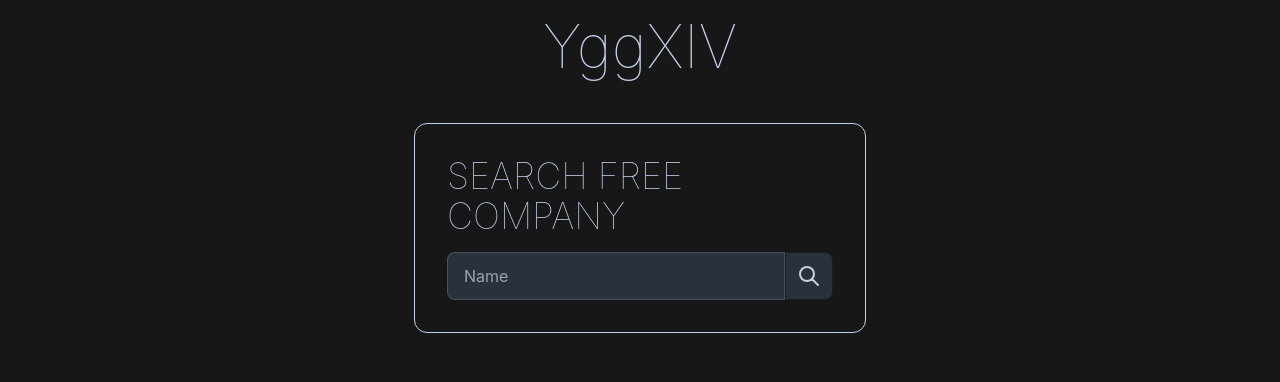
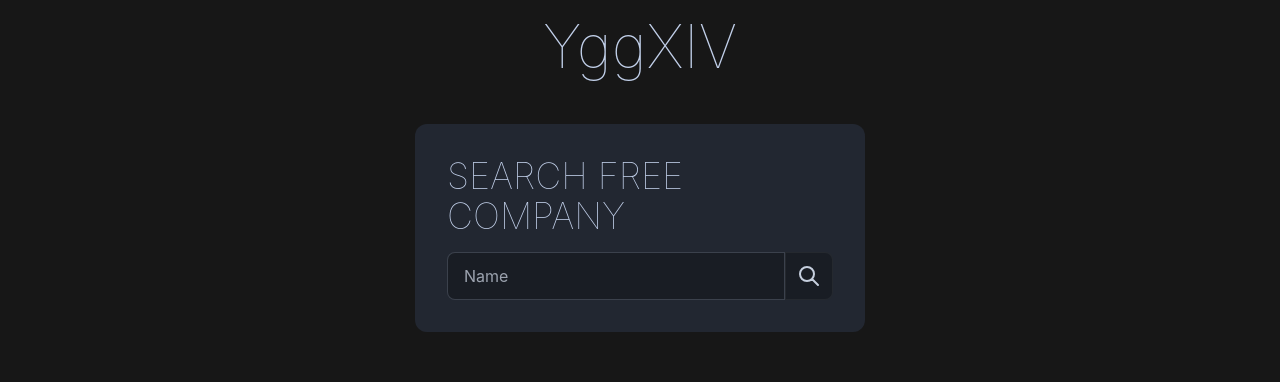
Before and after one commit to ygg-m/yggxiv, a React (Create React App) app: page /#/ in a window 1280 px wide. Shown: the top 382 px of the page. Built offline with nearby package versions, Linux system fonts and the light colour scheme.

Commit message:
refactor: search context applied to project

```diff
--- a/src/Components/FreeCompany/Ranking.tsx
+++ b/src/Components/FreeCompany/Ranking.tsx
@@ -1,6 +1,7 @@
 import { useState } from "react";
 import { v4 as uuidv4 } from "uuid";
 import { useFreeCompanyContext } from "../../Contexts/FreeCompanyContext";
+import { MemoizedFetchProgress } from "../LoadingComponents/FetchProgress";
 import { Achievement, Minion, Mount } from "./Ranking/index";
 
 export const Ranking = () => {
@@ -10,15 +11,7 @@ export const Ranking = () => {
 
   const isMemberDataEmpty = MembersFullData[0]?.Character?.ID === 0;
   if (isMemberDataEmpty || membersFetchLoad)
-    return (
-      <section className="grid gap-4 pb-8 min-h-[calc(100vh-448px)]">
-        <nav className="navbar grid bg-base-100 rounded-lg h-fit">
-          <button className="btn loading">
-            Getting members info ({fetchProgress}%)
-          </button>
-        </nav>
-      </section>
-    );
+    return <MemoizedFetchProgress value={fetchProgress} />;
 
   const tabs = [
     {
--- /dev/null
+++ b/src/Components/LoadingComponents/FetchProgress.tsx
@@ -0,0 +1,17 @@
+import { memo } from "react";
+
+type props = {
+  value: number;
+};
+
+export const FetchProgress = ({ value }: props) => {
+  return (
+    <section className="grid gap-4 pb-8 min-h-[calc(100vh-448px)]">
+      <nav className="navbar grid bg-base-100 rounded-lg h-fit">
+        <button className="btn loading">Getting members info ({value}%)</button>
+      </nav>
+    </section>
+  );
+};
+
+export const MemoizedFetchProgress = memo(FetchProgress);
--- a/src/Components/SearchFreeCompany.tsx
+++ b/src/Components/SearchFreeCompany.tsx
@@ -1,15 +1,11 @@
 import { Link } from "react-router-dom";
-import { useFreeCompanyContext } from "../Contexts/FreeCompanyContext";
+import { v4 as uuidv4 } from "uuid";
+import { useSearch } from "../Contexts/SearchContext";
 import { throttle } from "../Helpers/index";
 
 export const SearchFreeCompany = () => {
-  const {
-    searchFreeCompany,
-    searchInput,
-    setSearchInput,
-    baseFetchLoad,
-    fetchFreeCompany,
-  } = useFreeCompanyContext();
+  const { searchFreeCompany, searchInput, setSearchInput, searchLoad } =
+    useSearch();
 
   const handleKeyDown = (event: React.KeyboardEvent<HTMLInputElement>) => {
     if (event.key === "Enter") {
@@ -23,7 +19,7 @@ export const SearchFreeCompany = () => {
   };
 
   const Results = () => {
-    const { searchResult } = useFreeCompanyContext();
+    const { searchResult } = useSearch();
 
     type CardProps = {
       ID: string;
@@ -69,25 +65,31 @@ export const SearchFreeCompany = () => {
             </div>
           </div>
           <Link className="w-full" to={`/FreeCompany/${ID}`}>
-            <button
-              onClick={() => fetchFreeCompany(ID)}
-              className="btn w-full hover:bg-primary rounded-none hover:text-neutral-200"
-            >
+            <button className="btn w-full hover:bg-primary rounded-none hover:text-neutral-200">
               See More
             </button>
           </Link>
         </div>
       );
     };
-    if (baseFetchLoad)
-      return <button className="btn btn-square loading"></button>;
+
+    if (searchLoad) return <button className="btn btn-square loading"></button>;
+
     if (!searchResult) return null;
     else {
       return (
         <div className="flex w-full gap-8 justify-center flex-wrap">
           {searchResult.Results.map((fc) => {
             const { Crest, ID, Name, Server } = fc;
-            return <Card crest={Crest} ID={ID} name={Name} server={Server} />;
+            return (
+              <Card
+                key={uuidv4()}
+                crest={Crest}
+                ID={ID}
+                name={Name}
+                server={Server}
+              />
+            );
           })}
         </div>
       );
@@ -96,7 +98,7 @@ export const SearchFreeCompany = () => {
 
   return (
     <div className="flex flex-col gap-8 w-screen items-center px-16">
-      <div className="flex flex-col gap-4 justify-center outline outline-1 outline-gray-700 rounded-xl p-8 max-w-[450px]">
+      <div className="flex flex-col gap-4 justify-center bg-base-300 rounded-xl p-8 max-w-[450px]">
         <h2 className="text-4xl uppercase font-thin">Search Free Company</h2>
         <div className="form-control">
           <div className="input-group">
@@ -106,10 +108,10 @@ export const SearchFreeCompany = () => {
               onKeyDown={handleKeyDown}
               value={searchInput}
               placeholder="Name"
-              className="input input-bordered w-full"
+              className="input input-bordered w-full bg-neutral"
             />
             <button
-              className="btn btn-square bg-base-100 hover:bg-primary"
+              className="btn btn-square bg-neutral hover:bg-primary border border-neutral-50 border-opacity-5 border-1"
               onClick={sendSearch}
             >
               <svg
--- a/src/Contexts/FreeCompanyContext.tsx
+++ b/src/Contexts/FreeCompanyContext.tsx
@@ -1,4 +1,4 @@
-import { createContext, useContext, useEffect, useState } from "react";
+import { createContext, useContext, useEffect, useMemo, useState } from "react";
 import { getRanks } from "../Helpers";
 import {
   getCharacterList,
@@ -36,6 +36,7 @@ type FreeCompanyContextType = {
   membersFetchLoad: boolean;
   setMembersFetchLoad: any;
   fetchProgress: number;
+  setMembersFullData: any;
 };
 
 const FreeCompanyContext = createContext<FreeCompanyContextType>({
@@ -95,6 +96,7 @@ const FreeCompanyContext = createContext<FreeCompanyContextType>({
   membersFetchLoad: false,
   setMembersFetchLoad: () => {},
   fetchProgress: 0,
+  setMembersFullData: () => {},
 });
 
 export const useFreeCompanyContext = () => useContext(FreeCompanyContext);
@@ -361,7 +363,7 @@ export const FreeCompanyProvider: React.FC<FreeCompanyProviderProps> = ({
   // Fetch
   const [baseFetchLoad, setBaseFetchLoad] = useState<boolean>(false);
   const [membersFetchLoad, setMembersFetchLoad] = useState<boolean>(false);
-  const [fetchProgress, setFetchProgress] = useState<number>(0);
+  let [fetchProgress, setFetchProgress] = useState(0);
 
   async function searchFreeCompany() {
     setBaseFetchLoad(true);
@@ -382,7 +384,7 @@ export const FreeCompanyProvider: React.FC<FreeCompanyProviderProps> = ({
   async function fetchMembersData() {
     setMembersFetchLoad(true);
     const result = (await getCharacterList(FreeCompanyMembers, (progress) => {
-      setFetchProgress(Math.trunc(progress));
+      // setFetchProgress(Math.trunc(progress));
       // Update progress bar or display message to user
     })) as CharacterData[];
     setMembersFullData(result);
@@ -471,6 +473,7 @@ export const FreeCompanyProvider: React.FC<FreeCompanyProviderProps> = ({
     membersFetchLoad,
     setMembersFetchLoad,
     fetchProgress,
+    setMembersFullData,
   };
 
   return (
--- /dev/null
+++ b/src/Contexts/SearchContext.tsx
@@ -0,0 +1,75 @@
+import { createContext, useContext, useState } from "react";
+import { getFreeCompanies } from "../Helpers";
+import { FreeCompanySearchResult } from "../Types";
+
+type SearchContextType = {
+  searchFreeCompany: any;
+  searchInput: string;
+  setSearchInput: any;
+  searchLoad: boolean;
+  searchResult: FreeCompanySearchResult;
+};
+
+const SearchContext = createContext<SearchContextType>({
+  searchFreeCompany: () => {},
+  searchInput: "",
+  setSearchInput: () => {},
+  searchLoad: false,
+  searchResult: {
+    Pagination: {
+      Page: 0,
+      PageNext: 0,
+      PagePrev: 0,
+      PageTotal: 0,
+      Results: 0,
+      ResultsPerPage: 0,
+      ResultsTotal: 0,
+    },
+    Results: [{ Crest: [], ID: "", Name: "", Server: "" }],
+  },
+});
+
+export const useSearch = () => useContext(SearchContext);
+
+type CharacterContextProps = { children: React.ReactNode };
+
+export const SearchProvider: React.FC<CharacterContextProps> = ({
+  children,
+}) => {
+  // Search
+  const [searchInput, setSearchInput] = useState<string>("");
+  const [searchResult, setSearchResult] = useState<FreeCompanySearchResult>({
+    Pagination: {
+      Page: 0,
+      PageNext: 0,
+      PagePrev: 0,
+      PageTotal: 0,
+      Results: 0,
+      ResultsPerPage: 0,
+      ResultsTotal: 0,
+    },
+    Results: [],
+  });
+  const [searchLoad, setSearchLoad] = useState<boolean>(false);
+
+  async function searchFreeCompany() {
+    setSearchLoad(true);
+    const search = (await getFreeCompanies(
+      searchInput
+    )) as FreeCompanySearchResult;
+    setSearchResult(search);
+    setSearchLoad(false);
+  }
+
+  const value: SearchContextType = {
+    searchFreeCompany,
+    searchInput,
+    setSearchInput,
+    searchLoad,
+    searchResult,
+  };
+
+  return (
+    <SearchContext.Provider value={value}>{children}</SearchContext.Provider>
+  );
+};
--- a/src/index.tsx
+++ b/src/index.tsx
@@ -3,6 +3,7 @@ import ReactDOM from "react-dom/client";
 import { createHashRouter, RouterProvider } from "react-router-dom";
 import { CharacterProvider } from "./Contexts/CharacterContext";
 import { FreeCompanyProvider } from "./Contexts/FreeCompanyContext";
+import { SearchProvider } from "./Contexts/SearchContext";
 import { Character, ErrorPage, FreeCompany, Home } from "./Pages";
 import reportWebVitals from "./reportWebVitals";
 import "./Styles/index.css";
@@ -15,7 +16,11 @@ const router = createHashRouter([
   },
   {
     path: "/FreeCompany/:fcId",
-    element: <FreeCompany />,
+    element: (
+      <FreeCompanyProvider>
+        <FreeCompany />
+      </FreeCompanyProvider>
+    ),
     children: [{ path: "Members", element: <FreeCompany /> }],
   },
   {
@@ -29,11 +34,9 @@ const root = ReactDOM.createRoot(
 );
 root.render(
   <React.StrictMode>
-    <FreeCompanyProvider>
-      <CharacterProvider>
-        <RouterProvider router={router} />
-      </CharacterProvider>
-    </FreeCompanyProvider>
+    <SearchProvider>
+      <RouterProvider router={router} />
+    </SearchProvider>
   </React.StrictMode>
 );
 
```
